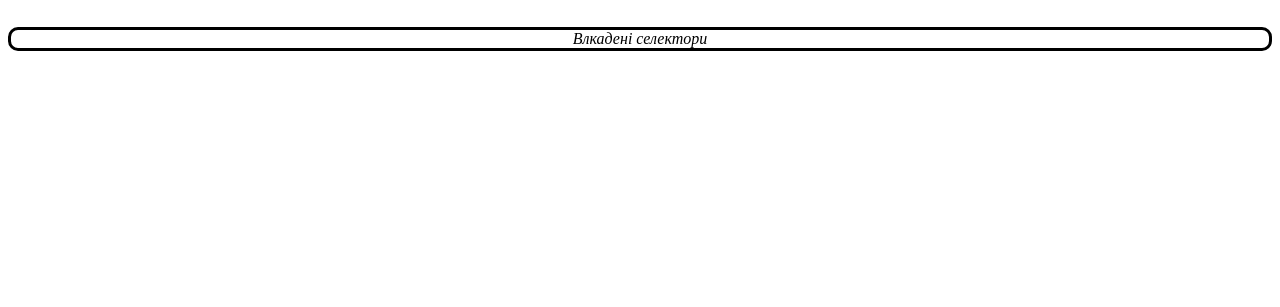
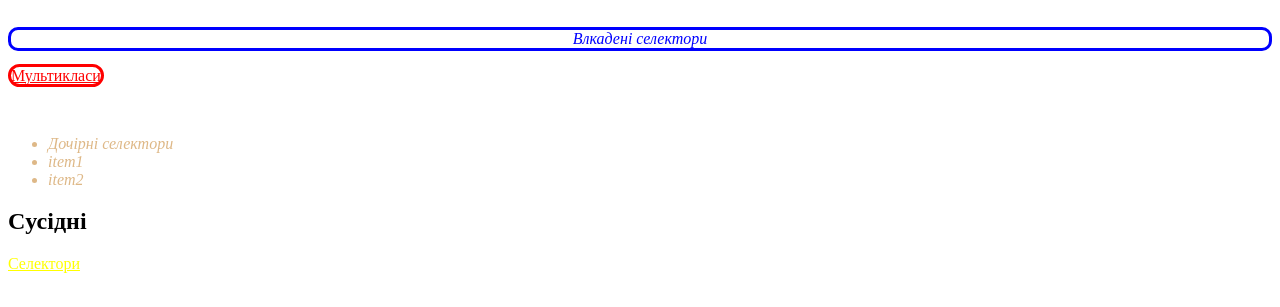
Before and after one commit to MaksymTer-Tyshchev/HomeworksMTer-Tyshchev, a plain HTML site: page index.html in a window 1280 px wide. Shown: the part 253-560 px from the top of the page. Drawn offline with Linux system fonts and the light colour scheme.

Commit message:
add some selectors

```diff
--- a/index.html
+++ b/index.html
@@ -4,7 +4,7 @@
     <meta charset="UTF-8">
     <meta name="viewport" content="width=device-width, initial-scale=1.0">
     <link rel="stylesheet" href="./styles.css">
-    <title>Homework 2</title>
+    <title>Homework 3</title>
 </head>
 <body>
     <header>
@@ -19,6 +19,18 @@
                 <p class="classes">Класи</p>
             </div>
             <div><p>Влкадені селектори</p></div>
+            <div><a href="#" class="text-color border">Мультикласи</a></div>
+          <div> <ul>
+            <li>
+                Дочірні селектори
+            </li>
+            <li>item1</li>
+            <li>item2</li>
+          </ul>
+</div>
+            <div>
+                <h2>Cусідні</h2> <a href="#">Селектори</a>
+            </div>
         </section>
 
     </main>
--- a/styles.css
+++ b/styles.css
@@ -27,4 +27,26 @@ div p {
     font-style: italic;
     border: solid;
     border-radius: 10px;
+    color: blue;
 }
+.text-color {
+    color: red;
+}
+
+.border {
+    border: solid;
+    border-radius: 15px;
+}
+
+ul > li {
+    color: burlywood;
+    font-style: italic;
+}
+
+ul {
+    margin-top:50px;
+}
+
+h2 + a {
+    color: yellow;
+}
```
